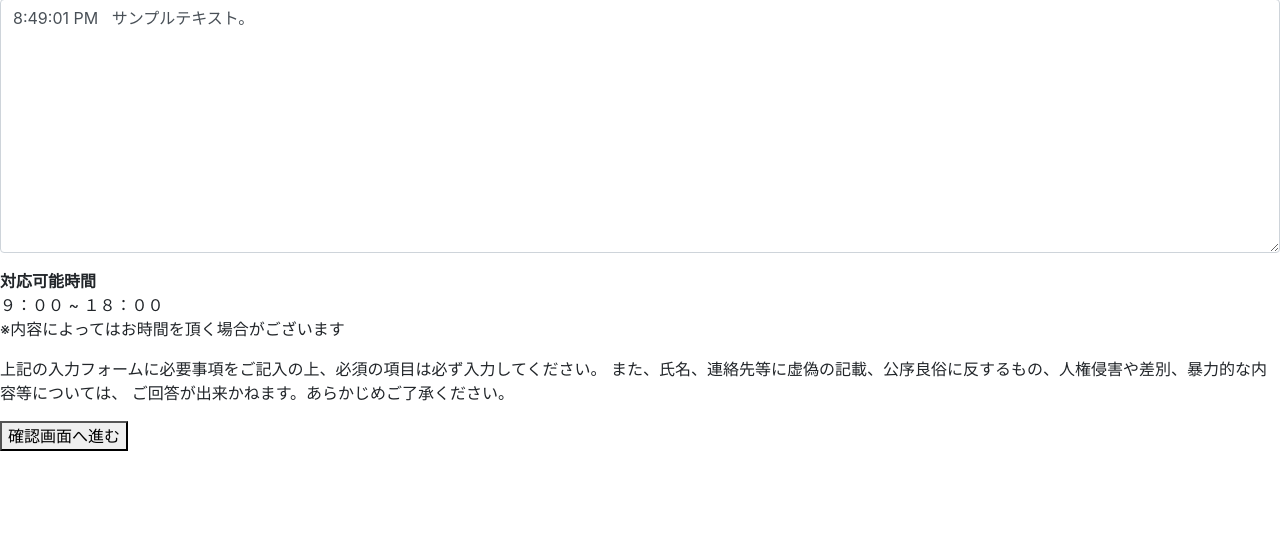
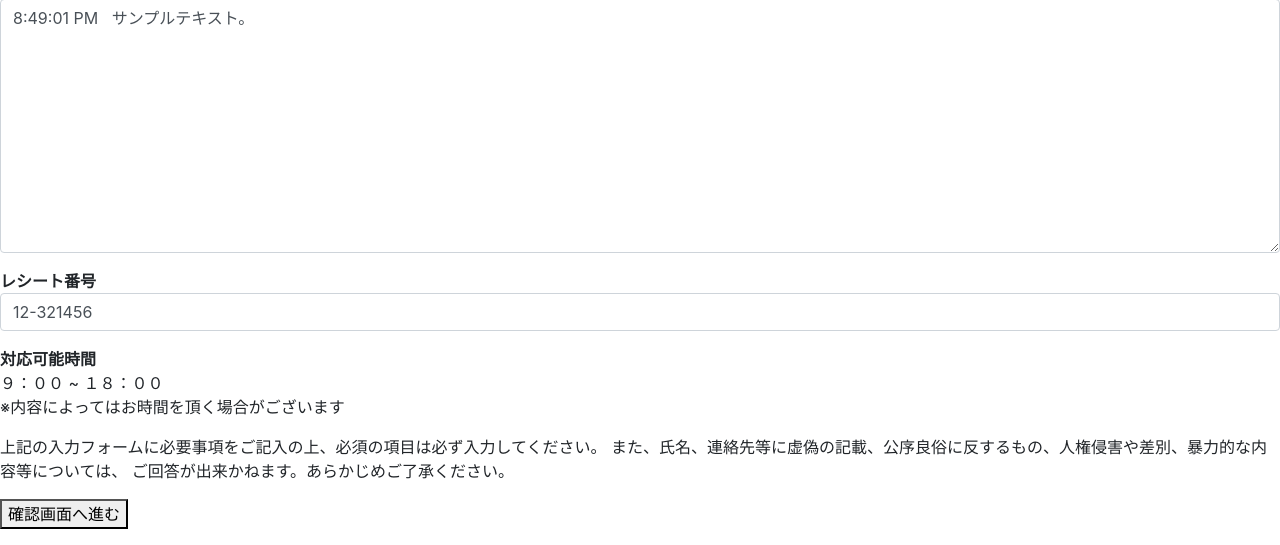
Before and after one commit to JohnsonChung/mycontactform, a PHP site: page /consumer/contact_form.php in a window 1280 px wide. Shown: the part 1595-2140 px from the top of the page. Before the commit the page ends 2046 px from the top, so only its background shows below. Run offline with PHP 8.4, Linux system fonts and the light colour scheme; some libraries are stand-ins or nearby versions.

Commit message:
4. 增加番号のフォーム(receipt_number)欄位
除了php同時也在local的mysql裡面增加了
receipt_number的欄位

```diff
--- a/contact_form.php
+++ b/contact_form.php
@@ -68,7 +68,7 @@
               </div>
               <div class="modal-footer row">
                 <div class="col-md-6 col-xs-6">
-                  <input type="button" class="btn btn-lg btn-block btn-primary" id="form-submit" value="確 認" onclick="confirmSubmit()" />
+                  <input type="button" class="btn btn-lg btn-block btn-primary" id="form-submit" value="送 信" onclick="confirmSubmit()" />
                 </div>
                 <div class="col-md-4 col-md-offset-2 col-xs-6">
                   <button type="button" class="btn btn-lg btn-block btn-default" data-dismiss="modal">戻　る</button>
@@ -316,6 +316,14 @@
                       <textarea name="opinions_enquiries" class="zenkaku form-control" rows="10" maxlength="300" required placeholder="お問い合わせ内容をご入力ください。（300文字以内）"></textarea>
                     </dd>
                   </dl>
+                  <dl class="contact__box">
+                    <dt class="contact__boxTitle">
+                      レシート番号
+                    </dt>
+                    <dd class="contact__boxAnswer">
+                      <input class="form-control mf" name="receipt_number" type="input" id="receipt_number" placeholder="12-3456" />
+                    </dd>
+                  </dl>
                   <div class="wp_cnt_block"></div>
                   <dl class="contact__box">
                     <dt class="contact__boxTitle">対応可能時間</dt>
@@ -391,7 +399,8 @@
         "telephone_number": "0312345678", // 電話番号
         "email_id": "johnson780510@gmail.com", // メールアドレス
         "email_confirmation": "johnson780510@gmail.com", // メールアドレス(確認)
-        "opinions_enquiries": "サンプルテキスト。" // ご意見・お問い合わせ
+        "opinions_enquiries": "サンプルテキスト。", // ご意見・お問い合わせ
+        "receipt_number": "12-321456"
     };
 
     const now = new Date();
--- a/lib/EnquiryExport.php
+++ b/lib/EnquiryExport.php
@@ -28,6 +28,7 @@ class EnquiryExport
         // $templateProcessor->setValue('time', Util::JapanDateTime($enquiry->created_at)); // Require Intl extension
         $templateProcessor->setValue('time', $enquiry->created_at->format('Y-m-d H:i:s A'));
         $templateProcessor->setValue('store', $enquiry->getStoreName());
+        $templateProcessor->setValue('receipt_number', $enquiry->receipt_number);
         $templateProcessor->setValue('text', $enquiry->opinions_enquiries);
         $templateProcessor->setValue('name', $enquiry->name);
         $templateProcessor->setValue('postal_code', $enquiry->postal_code);
@@ -50,6 +51,7 @@ class EnquiryExport
         $cell_attr = [
             'C9' => 'cat',
             'D10' => 'id',
+            'H10' => 'receipt_number',
             'D11' => 'store',
             'D12' => 'time',
             'D13' => 'name',
@@ -100,6 +102,7 @@ class EnquiryExport
             'time' => Util::JapanDateTime($enquiry->created_at),
             'time' => $enquiry->created_at->format('Y-m-d H:i:s A'),
             'store' => $enquiry->getStoreName(),
+            'receipt_number' => $enquiry->receipt_number,
             'text' => $enquiry->opinions_enquiries,
             'name' => $enquiry->name,
             'postal_code' => $enquiry->postal_code,
--- a/lib/Mail.php
+++ b/lib/Mail.php
@@ -96,7 +96,8 @@ STRING;
             'contact_requirement' => intval($params['contact_requirement']) === 0 ? 0 : 1,
             'contact_method' => $params['contact_method'],
             'telephone_number' => $params['telephone_number'],
-            'email' => $params['email_id']
+            'email' => $params['email_id'],
+            'receipt_number' => $params['receipt_number']
         ]);
         $enquiry->saveOrFail();
 
--- a/lib/Models/Enquiry.php
+++ b/lib/Models/Enquiry.php
@@ -22,7 +22,8 @@ class Enquiry extends \Illuminate\Database\Eloquent\Model
         "contact_method",
         "contact_requirement",
         "telephone_number",
-        "email"
+        "email",
+        "receipt_number"
     ];
 
     const STATUS_NULL = 0;
@@ -109,7 +110,8 @@ class Enquiry extends \Illuminate\Database\Eloquent\Model
                 nl2br(htmlspecialchars($e->opinions_enquiries)),
                 $e->response ? $e->response->category->name : 'ー',
                 $e->response ? $e->response->responsible_party : 'ー',
-                $e->getResponseStatus()
+                $e->getResponseStatus(),
+                htmlspecialchars($e->receipt_number)
             ];
         }
 
--- a/views/enquiry/show.php
+++ b/views/enquiry/show.php
@@ -163,6 +163,10 @@
                 <td class="col-md-9"><?= $this->e($enquiry->store->name) ?></td>
             </tr>
             <tr>
+                <th class="col-md-3">レシート番号</th>
+                <td class="col-md-9"><?= $this->e($enquiry->receipt_number) ?></td>
+            </tr>
+            <tr>
                 <th class="col-md-3">お問合せ内容</th>
                 <td class="col-md-9"><?= nl2br($this->e($enquiry->opinions_enquiries)) ?></td>
             </tr>
```
Also changed, not shown: 1 other file.
